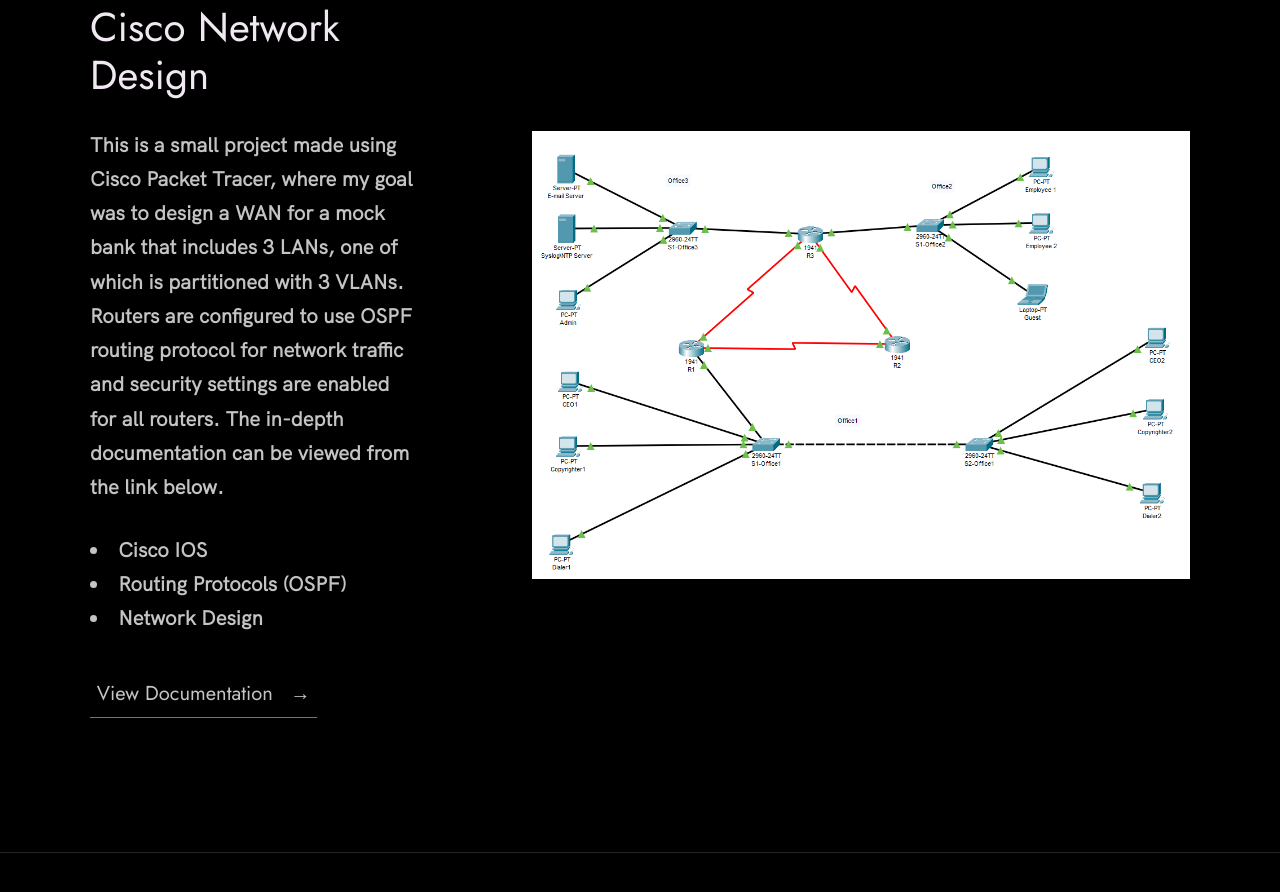
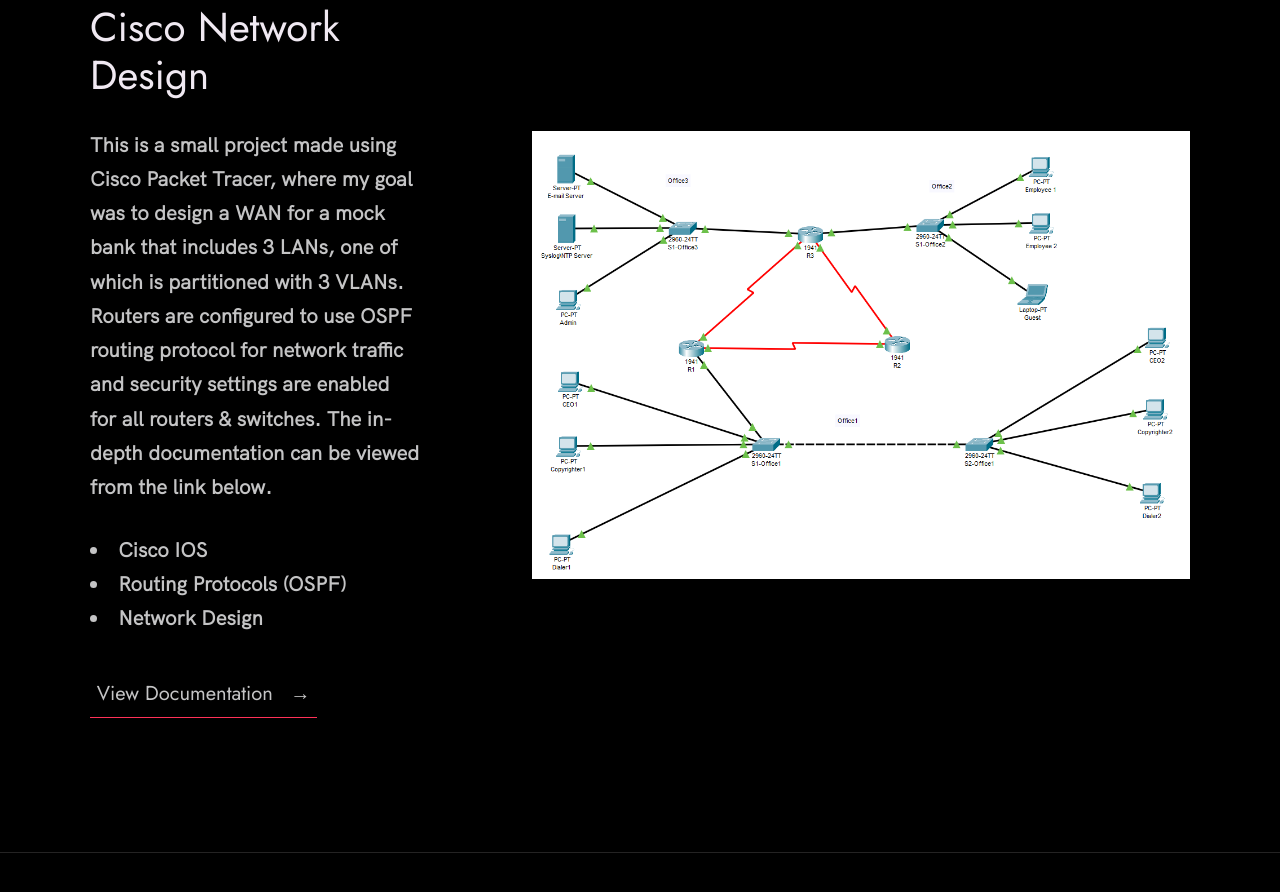
Before and after one commit to Kki114/portfolio, a plain HTML site: page index.html in a window 1280 px wide. Shown: the part 1097-1989 px from the top of the page. Drawn offline with Linux system fonts and the light colour scheme.

Commit message:
Nitpicking edits for project 1 description

```diff
--- a/index.html
+++ b/index.html
@@ -85,7 +85,7 @@
               <h3>Cisco Network Design</h3>
               <p>
                 This is a small project made using Cisco Packet Tracer, where my goal was to design a WAN for a mock bank that includes 3 LANs, one of which is partitioned with 3 VLANs.
-                Routers are configured to use OSPF routing protocol for network traffic and security settings are enabled for all routers.
+                Routers are configured to use OSPF routing protocol for network traffic and security settings are enabled for all routers & switches.
                 The in-depth documentation can be viewed from the link below.
               </p>
               <ul class="work__list">
```
